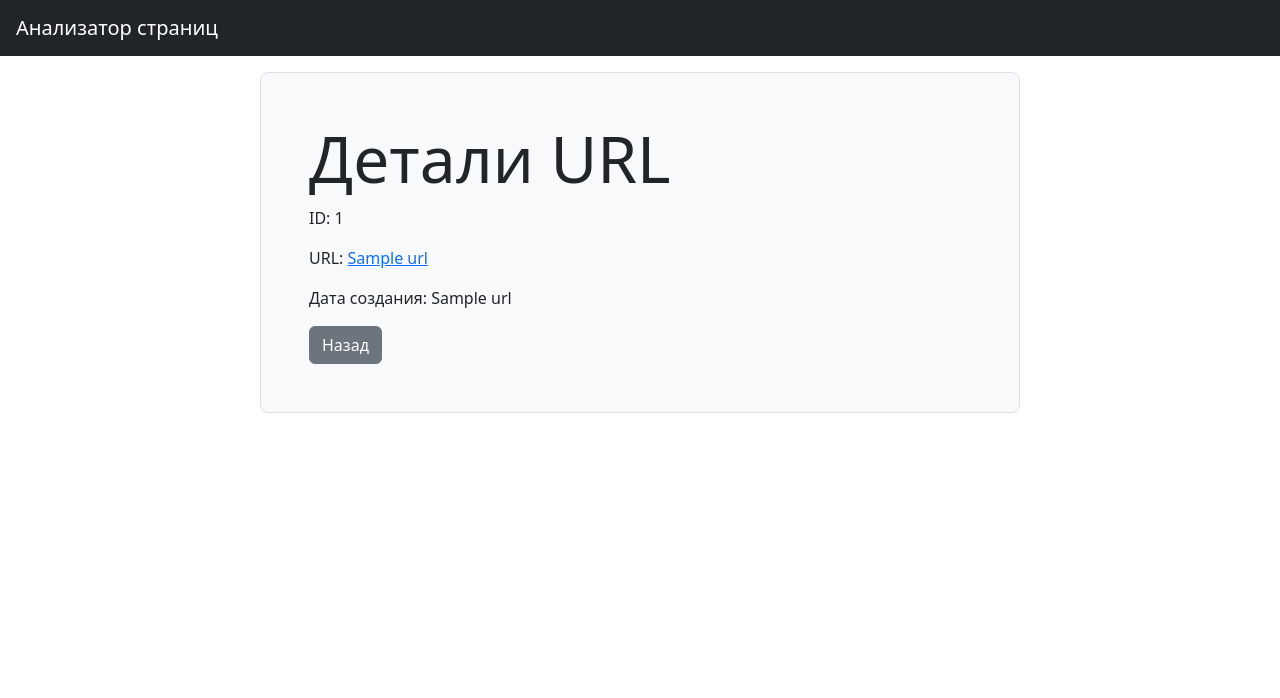
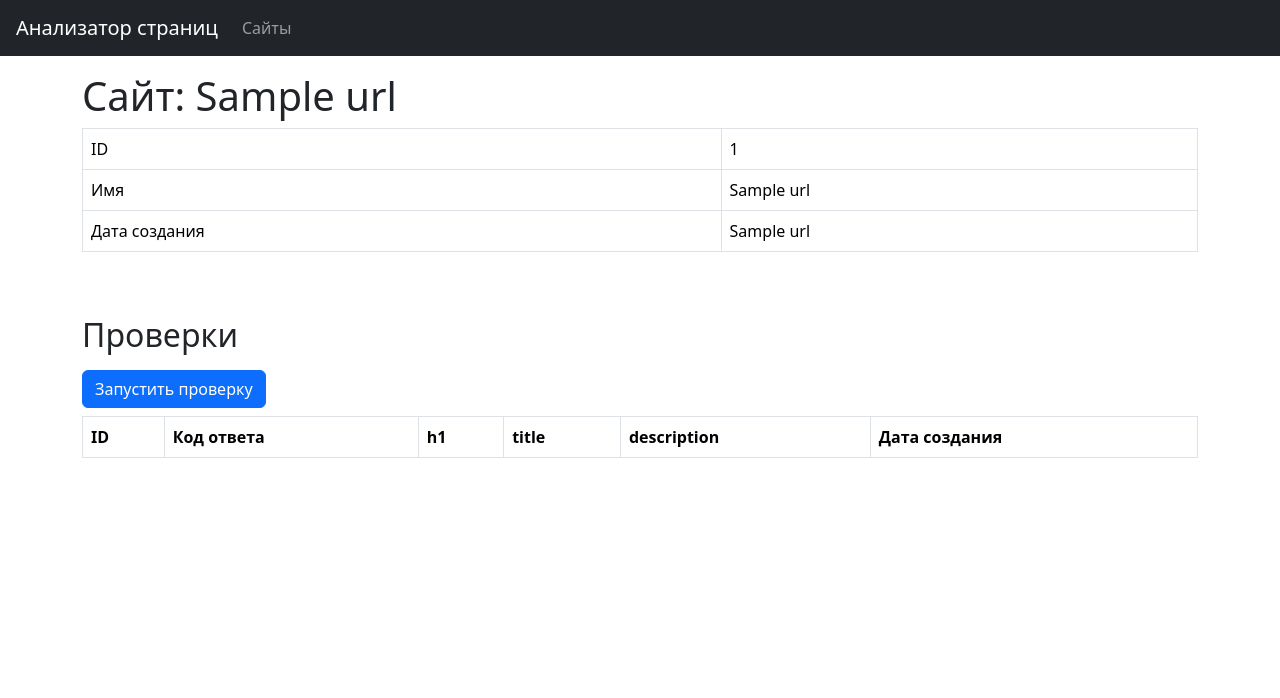
Before and after one commit to Celovechek/python-project-83, a Flask app: page /urls/1 in a window 1280 px wide. Shown: the top 698 px of the page. Run offline with Flask 3, Linux system fonts and the light colour scheme; a database or web service that is not in the repository returns one stand-in record (values such as "Sample title"); lists and menus that the app fills with data are empty; some libraries are stand-ins or nearby versions.

Commit message:
change html

```diff
--- /dev/null
+++ b/page_analyzer/templates/sample.html
@@ -0,0 +1,35 @@
+<!DOCTYPE html>
+<html lang="en">
+<head>
+    <meta charset="utf-8">
+    <meta name="viewport" content="width=device-width, initial-scale=1">
+    <title>Анализатор страниц</title>
+    <!-- Bootstrap CSS -->
+    <link href="https://cdn.jsdelivr.net/npm/bootstrap@5.3.3/dist/css/bootstrap.min.css" rel="stylesheet">
+    <!-- Bootstrap Icons -->
+    <link href="https://cdn.jsdelivr.net/npm/bootstrap-icons@1.11.3/font/bootstrap-icons.min.css" rel="stylesheet">
+</head>
+<body class="min-vh-100 d-flex flex-column">
+    <header>
+        <nav class="navbar navbar-expand-md navbar-dark bg-dark px-3">
+            <a class="navbar-brand" href="/">Анализатор страниц</a>
+              <ul class="navbar-nav">
+                <li class="nav-item"><a class="nav-link " href="{{ url_for('urls') }}">Сайты</a></li>
+              </ul>
+        </nav>
+    </header>
+
+    {% block main %}
+    {% endblock %}
+
+    <footer class="border-top py-3 mt-5">
+        <div class="container-lg text-center">
+            <a href="https://github.com/Celovechek/python-project-83" target="_blank">
+                <i class="bi bi-github me-1"></i> GitHub
+            </a>
+        </div>
+    </footer>
+
+    <script src="https://cdn.jsdelivr.net/npm/bootstrap@5.3.3/dist/js/bootstrap.bundle.min.js"></script>
+</body>
+</html>
--- a/page_analyzer/templates/url_detail.html
+++ b/page_analyzer/templates/url_detail.html
@@ -1,40 +1,50 @@
-<!DOCTYPE html>
-<html lang="en">
-<head>
-    <meta charset="UTF-8">
-    <meta name="viewport" content="width=device-width, initial-scale=1.0">
-    <title>Детали URL</title>
-    <link href="https://cdn.jsdelivr.net/npm/bootstrap@5.3.3/dist/css/bootstrap.min.css" rel="stylesheet">
-</head>
-<body class="min-vh-100 d-flex flex-column">
-    <header>
-        <nav class="navbar navbar-expand-md navbar-dark bg-dark px-3">
-            <a class="navbar-brand" href="/">Анализатор страниц</a>
-        </nav>
-    </header>
+{% extends "sample.html" %}
 
-    <main class="flex-grow-1">
-        <div class="container-lg mt-3">
-            <div class="row">
-                <div class="col-12 col-md-10 col-lg-8 mx-auto border rounded-3 bg-light p-5">
-                    <h1 class="display-3">Детали URL</h1>
-                    <p>ID: {{ url.id }}</p>
-                    <p>URL: <a href="{{ url.name }}" target="_blank">{{ url.name }}</a></p>
-                    <p>Дата создания: {{ url.created_at }}</p>
-                    <a href="{{ url_for('index') }}" class="btn btn-secondary">Назад</a>
-                </div>
-            </div>
-        </div>
-    </main>
+{% block main %}
+<main class="flex-grow-1">
+   <div class="container-lg mt-3">
+      <h1>Сайт: {{ url.name }}</h1>
+      <div class="table-responsive">
+         <table class="table table-bordered table-hover text-nowrap" data-test="url">
+            <tbody>
+               <tr>
+                  <td>ID</td>
+                  <td>{{ url.id }}</td>
+               </tr>
+               <tr>
+                  <td>Имя</td>
+                  <td>{{ url.name }}</td>
+               </tr>
+               <tr>
+                  <td>Дата создания</td>
+                  <td>{{ url.created_at }}</td>
+               </tr>
+            </tbody>
+         </table>
+      </div>
 
-    <footer class="border-top py-3 mt-5">
-        <div class="container-lg text-center">
-            <a href="https://github.com/" target="_blank">
-                <i class="bi bi-github me-1"></i> GitHub
-            </a>
-        </div>
-    </footer>
+     <!-- Далее поменять-->
+      <h2 class="mt-5 mb-3">Проверки</h2>
+      <form method="post" action="/urls/1/checks">
+         <input type="submit" class="btn btn-primary" value="Запустить проверку">
+      </form>
+      <div>
+         <table class="table table-bordered table-hover mt-2" data-test="checks">
+            <thead>
+               <tr>
+                  <th>ID</th>
+                  <th>Код ответа</th>
+                  <th>h1</th>
+                  <th>title</th>
+                  <th>description</th>
+                  <th>Дата создания</th>
+               </tr>
+            </thead>
+            <tbody>
+            </tbody>
+         </table>
+      </div>
+   </div>
+</main>
 
-    <script src="https://cdn.jsdelivr.net/npm/bootstrap@5.3.3/dist/js/bootstrap.bundle.min.js"></script>
-</body>
-</html>
+{% endblock %}
--- a/page_analyzer/templates/urls.html
+++ b/page_analyzer/templates/urls.html
@@ -1,3 +1,7 @@
+{% extends "sample.html" %}
+
+{% block main %}
+<main class="flex-grow-1">
     <table class="table" data-test="urls">
         <thead>
             <tr>
@@ -16,3 +20,5 @@
             {% endfor %}
         </tbody>
     </table>
+</main>
+{% endblock %}
```
Also changed, not shown: page_analyzer/templates/index.html (+3 -32 lines), page_analyzer/templates/components/footer.html (deleted), page_analyzer/templates/components/head.html (deleted), page_analyzer/templates/components/nav.html (deleted). Lines whose indentation alone changed are shown as unchanged.
